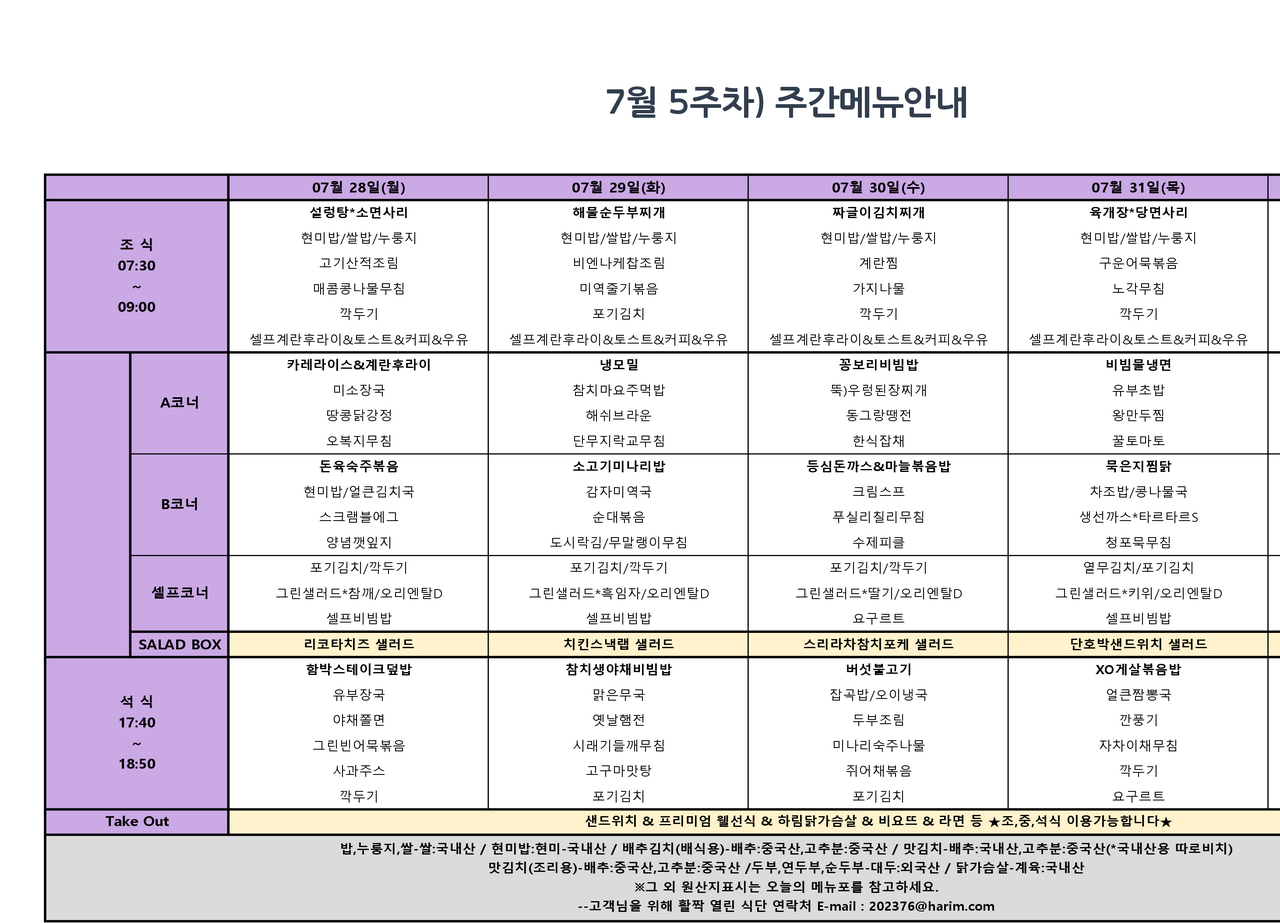
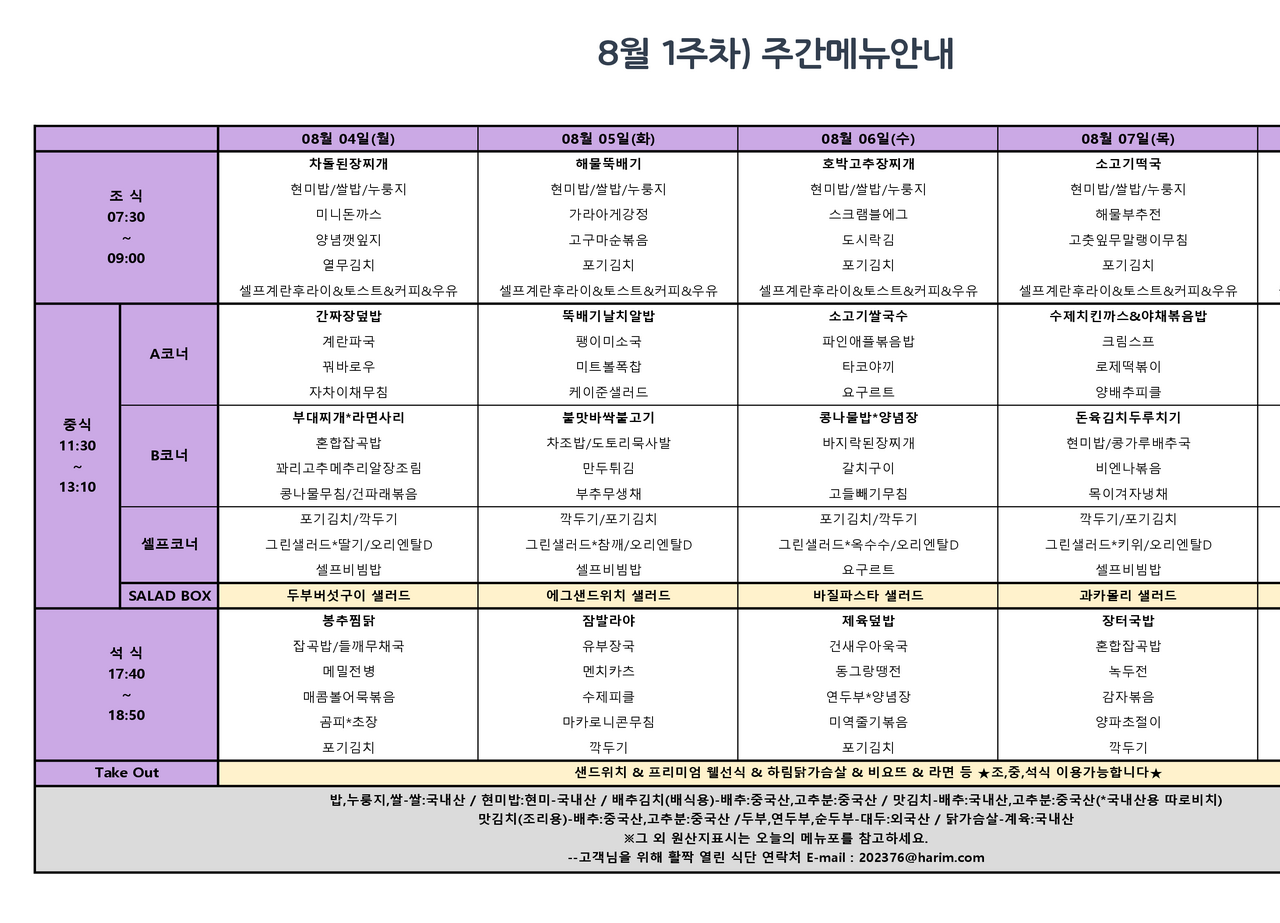
Before and after one commit to anteater333/we-work-for-food, a website: page index.html in a window 1280 px wide. Shown: the top 923 px of the page. Drawn offline with Linux system fonts and the light colour scheme.

Commit message:
menu update

```diff
--- a/index.html
+++ b/index.html
@@ -9,7 +9,7 @@
     <meta name="author" content="anteater333, a.k.a José" />
     <meta property="og:title" content="We Work For Food" />
     <meta property="og:description" content="판교세븐벤처밸리 식단표" />
-    <meta property="og:image" content="bob/thisWeekMenu.313314.png" />
+    <meta property="og:image" content="bob/thisWeekMenu.32918.png" />
     <meta
       property="og:url"
       content="https://blog.anteater-lab.link/we-work-for-food/"
@@ -18,7 +18,7 @@
     <meta name="twitter:card" content="summary_large_image" />
     <meta name="twitter:title" content="We Work For Food" />
     <meta name="twitter:description" content="판교세븐벤처밸리 식단표" />
-    <meta name="twitter:image" content="bob/thisWeekMenu.313314.png" />
+    <meta name="twitter:image" content="bob/thisWeekMenu.32918.png" />
     <meta
       name="twitter:url"
       content="https://blog.anteater-lab.link/we-work-for-food/"
@@ -26,7 +26,7 @@
   </head>
   <body>
     <a href="http://www.pvv.co.kr/bbs/index.php?code=bbs_menu01">
-      <img src="bob/thisWeekMenu.313314.png" alt="menu"
+      <img src="bob/thisWeekMenu.32918.png" alt="menu"
     /></a>
   </body>
 </html>
```
Also changed, not shown: bob/thisWeekMenu.313314.png (deleted), bob/thisWeekMenu.32918.png (added).
